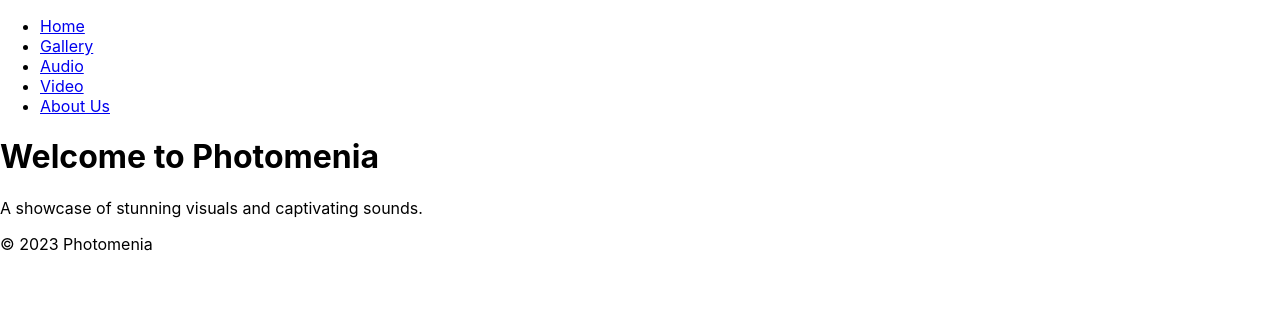
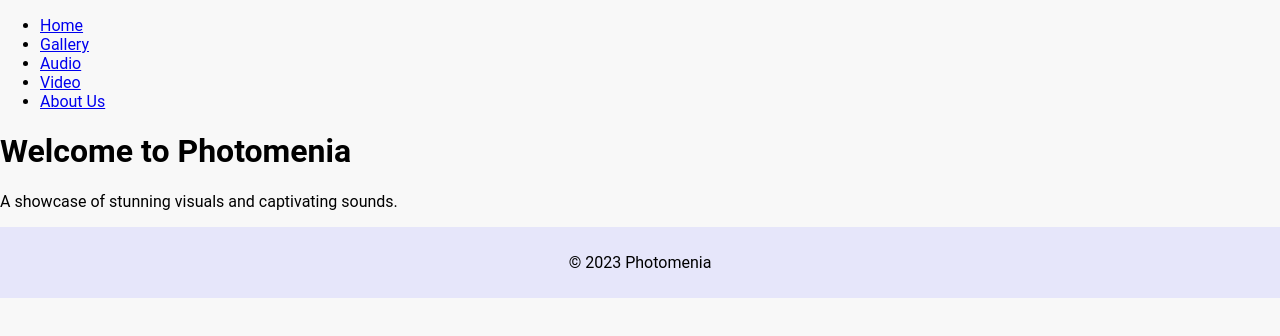
Before and after one commit to h13h/Project-2-Collaboration, a React (Create React App) app in the folder photography-website/: page / in a window 1280 px wide. Shown: the top 336 px of the page. Built offline with nearby package versions, Linux system fonts and the light colour scheme; the HTML template or start-up script is replaced by a standard one.

Commit message:
index.css file updated

```diff
--- a/photography-website/src/index.css
+++ b/photography-website/src/index.css
@@ -1,14 +1,25 @@
+/* index.css */
+
 body {
+  font-family: 'Roboto', sans-serif;
   margin: 0;
-  font-family: -apple-system, BlinkMacSystemFont, 'Segoe UI', 'Roboto', 'Oxygen',
-    'Ubuntu', 'Cantarell', 'Fira Sans', 'Droid Sans', 'Helvetica Neue',
-    sans-serif;
-  -webkit-font-smoothing: antialiased;
-  -moz-osx-font-smoothing: grayscale;
+  padding: 0;
+  background-color: #f8f8f8;
 }
 
-code {
-  font-family: source-code-pro, Menlo, Monaco, Consolas, 'Courier New',
-    monospace;
 
+.gallery-section {
+  background-color: #f5f5f5;
+  padding: 50px;
 }
+
+.audio-section, .video-section {
+  background-color: #f2f2f2;
+  padding: 50px;
+}
+
+footer {
+  background-color: #e6e6fa;
+  text-align: center;
+  padding: 10px;
+}
```
